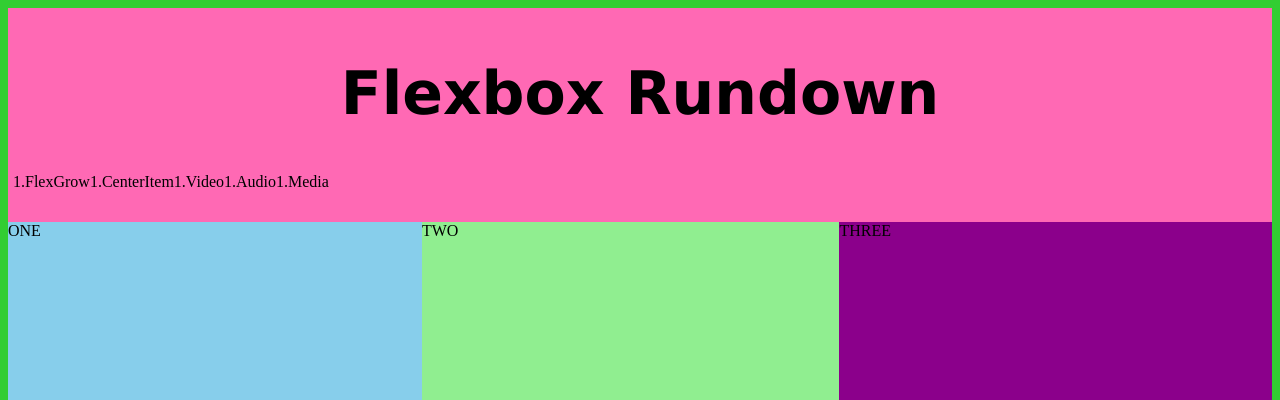
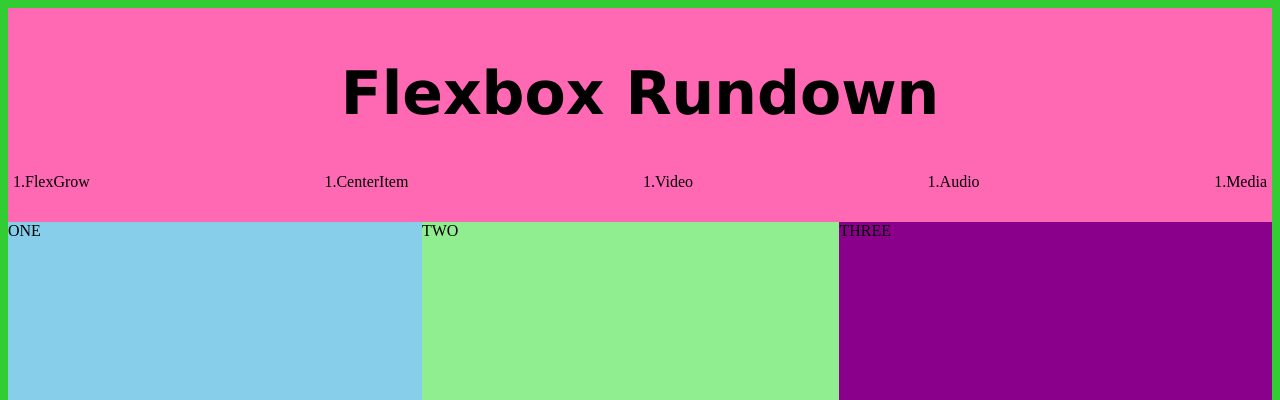
Before and after one commit to nathanrhysowen/HTML-worksheet-4, a plain HTML site: page worksheet4/index.html in a window 1280 px wide. Shown: the top 400 px of the page. Drawn offline with Linux system fonts and the light colour scheme.

Commit message:
Update styles.css

```diff
--- a/worksheet4/styles.css
+++ b/worksheet4/styles.css
@@ -26,6 +26,8 @@ ul{
 .container-navigation{
     display:flex;
     flex-wrap: wrap;
+    flex-direction: row;
+    justify-content: space-between;
 }
 
 /* section one flex grow and shrink */
```
